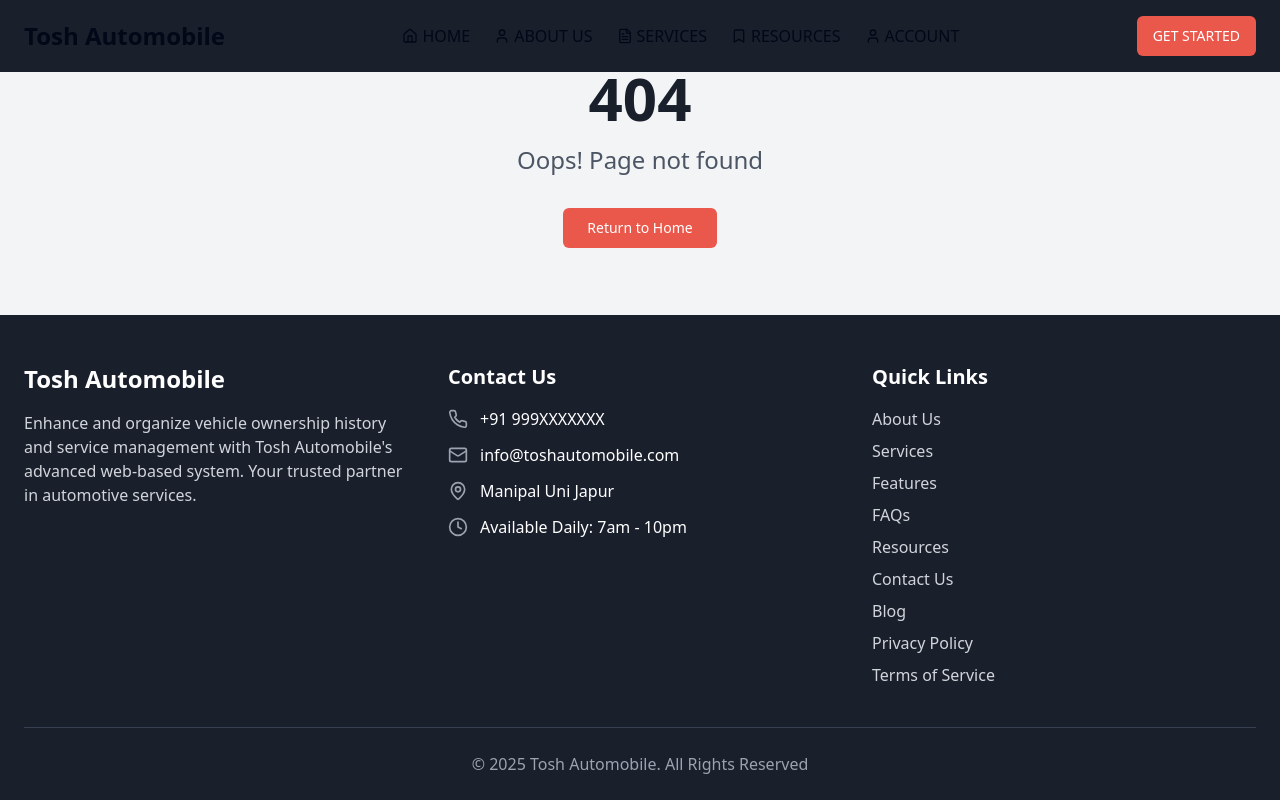
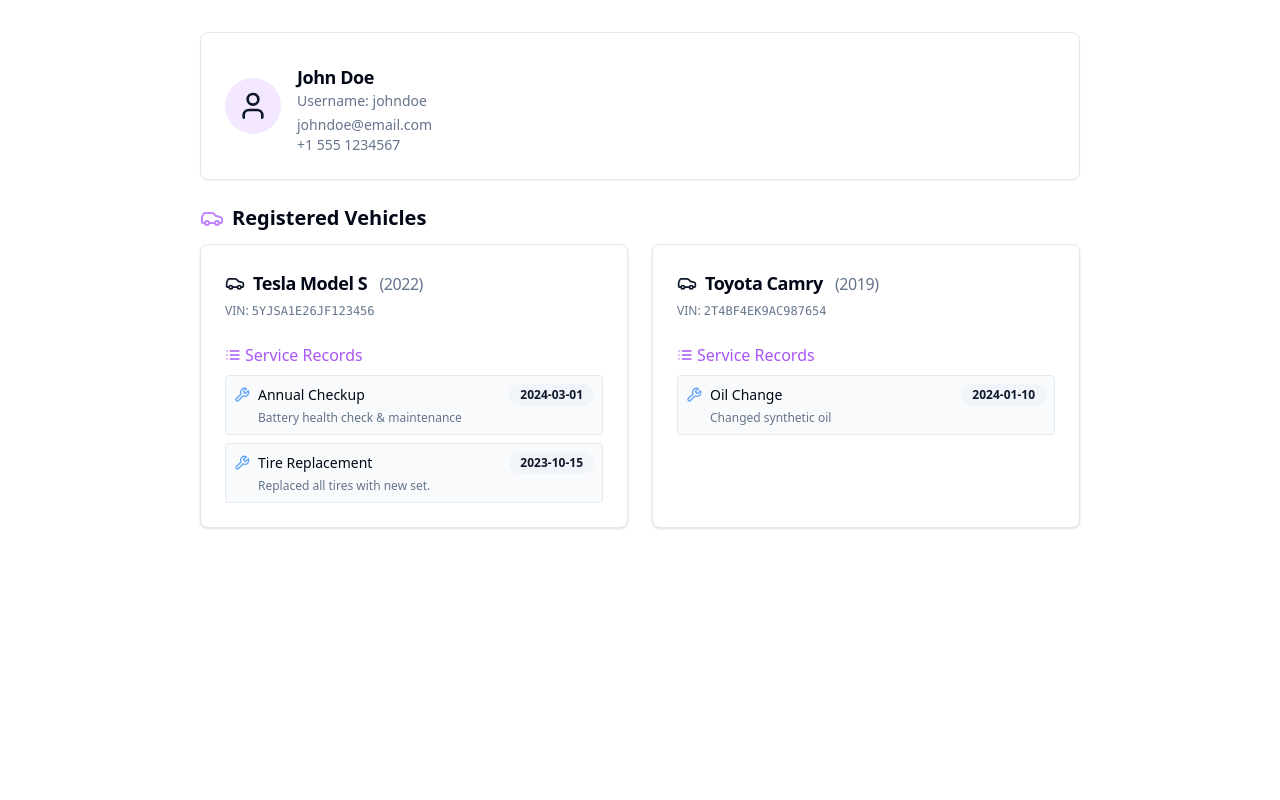
Before and after one commit to Toshani-Gupta/vehicle-tale-web-story, a React (Vite) app: page /account in a window 1280 px wide. Built offline with nearby package versions, Linux system fonts and the light colour scheme.

Commit message:
feat: Add account page
This commit adds a new account page to the application. The page includes user profile information, a list of registered vehicles, and service details, displayed using lists and cards.

```diff
--- a/src/App.tsx
+++ b/src/App.tsx
@@ -9,6 +9,7 @@ import Services from "./pages/Services";
 import NotFound from "./pages/NotFound";
 import Resources from "./pages/Resources";
 import SignIn from "./pages/SignIn";
+import Account from "./pages/Account";
 
 const queryClient = new QueryClient();
 
@@ -24,6 +25,7 @@ const App = () => (
           <Route path="/services" element={<Services />} />
           <Route path="/resources" element={<Resources />} />
           <Route path="/sign-in" element={<SignIn />} />
+          <Route path="/account" element={<Account />} />
           <Route path="*" element={<NotFound />} />
         </Routes>
       </BrowserRouter>
--- /dev/null
+++ b/src/pages/Account.tsx
@@ -0,0 +1,112 @@
+
+import { Card, CardContent, CardHeader, CardTitle, CardDescription } from "@/components/ui/card";
+import { Badge } from "@/components/ui/badge";
+import { List, Car, Wrench, User } from "lucide-react";
+
+const mockUser = {
+  username: "johndoe",
+  name: "John Doe",
+  email: "johndoe@email.com",
+  phone: "+1 555 1234567",
+};
+
+const mockVehicles = [
+  {
+    id: 1,
+    make: "Tesla",
+    model: "Model S",
+    year: 2022,
+    vin: "5YJSA1E26JF123456",
+    services: [
+      {
+        date: "2024-03-01",
+        type: "Annual Checkup",
+        description: "Battery health check & maintenance",
+      },
+      {
+        date: "2023-10-15",
+        type: "Tire Replacement",
+        description: "Replaced all tires with new set.",
+      },
+    ],
+  },
+  {
+    id: 2,
+    make: "Toyota",
+    model: "Camry",
+    year: 2019,
+    vin: "2T4BF4EK9AC987654",
+    services: [
+      {
+        date: "2024-01-10",
+        type: "Oil Change",
+        description: "Changed synthetic oil",
+      },
+    ],
+  },
+];
+
+export default function Account() {
+  return (
+    <div className="max-w-4xl mx-auto py-8 px-2 space-y-6">
+      {/* Profile Card */}
+      <Card>
+        <CardHeader className="flex flex-row items-center gap-4">
+          <User className="h-14 w-14 rounded-full bg-purple-100 p-3 text-primary" />
+          <div>
+            <CardTitle className="text-lg">{mockUser.name}</CardTitle>
+            <CardDescription>Username: {mockUser.username}</CardDescription>
+            <div className="text-sm text-muted-foreground mt-1">
+              <span className="block">{mockUser.email}</span>
+              <span className="block">{mockUser.phone}</span>
+            </div>
+          </div>
+        </CardHeader>
+      </Card>
+      {/* Vehicles */}
+      <div>
+        <h2 className="text-xl font-semibold mb-3 flex items-center gap-2">
+          <Car className="h-6 w-6 text-purple-400" /> Registered Vehicles
+        </h2>
+        <div className="grid gap-6 md:grid-cols-2">
+          {mockVehicles.map(vehicle => (
+            <Card key={vehicle.id} className="shadow transition hover:scale-[1.01]">
+              <CardHeader>
+                <div className="flex items-center gap-2">
+                  <Car className="h-5 w-5 text-primary" />
+                  <CardTitle className="text-lg">{vehicle.make} {vehicle.model} <span className="ml-2 text-base text-muted-foreground font-normal">({vehicle.year})</span></CardTitle>
+                </div>
+                <CardDescription className="text-xs mt-1">
+                  VIN: <span className="font-mono">{vehicle.vin}</span>
+                </CardDescription>
+              </CardHeader>
+              <CardContent>
+                <div>
+                  <h3 className="text-md font-medium mb-2 flex items-center gap-1 text-purple-500">
+                    <List className="h-4 w-4" /> Service Records
+                  </h3>
+                  {vehicle.services.length ? (
+                    <ul className="space-y-2">
+                      {vehicle.services.map((svc, idx) => (
+                        <li key={idx} className="bg-gray-50 rounded p-2 border text-sm">
+                          <div className="flex items-center gap-2 mb-1">
+                            <Wrench className="h-4 w-4 text-blue-400" />
+                            <span className="font-medium">{svc.type}</span>
+                            <Badge className="ml-auto" variant="secondary">{svc.date}</Badge>
+                          </div>
+                          <div className="ml-6 text-xs text-muted-foreground">{svc.description}</div>
+                        </li>
+                      ))}
+                    </ul>
+                  ) : (
+                    <div className="text-muted-foreground text-sm">No service records yet.</div>
+                  )}
+                </div>
+              </CardContent>
+            </Card>
+          ))}
+        </div>
+      </div>
+    </div>
+  );
+}
```
